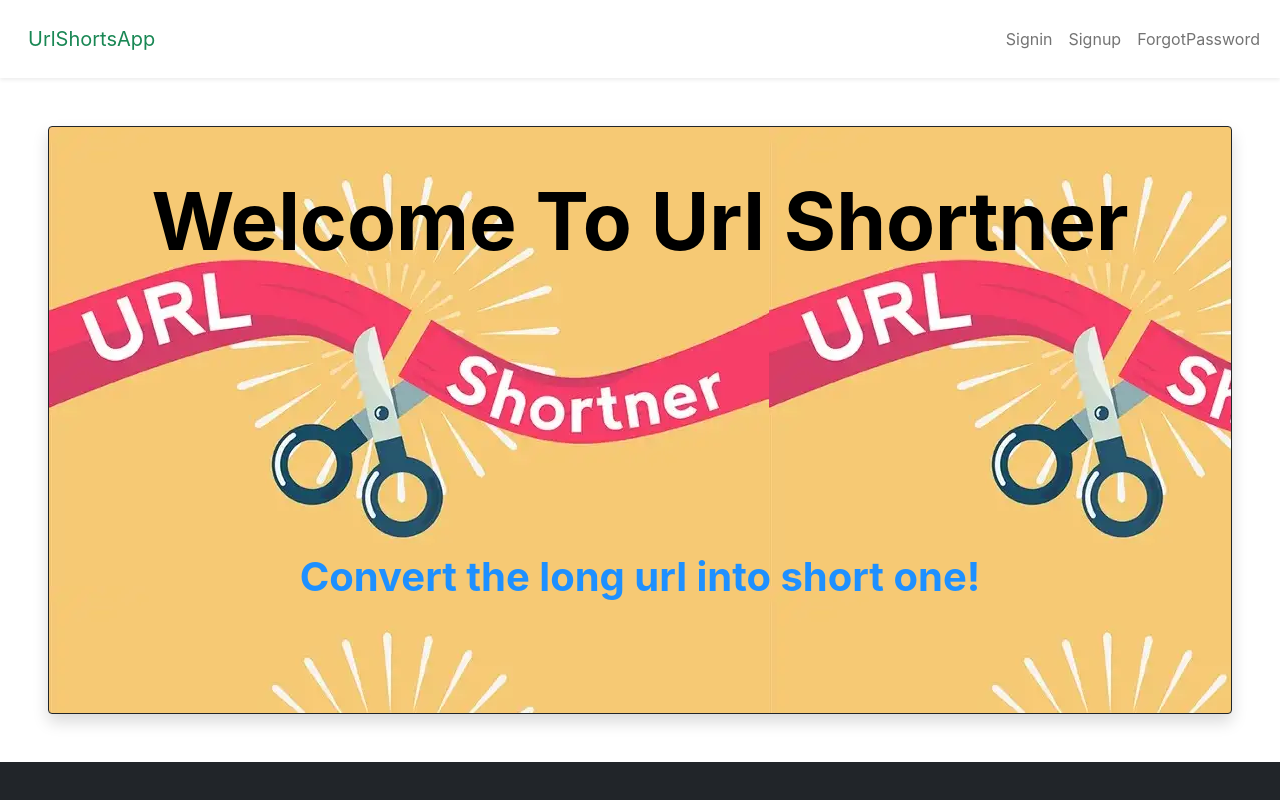
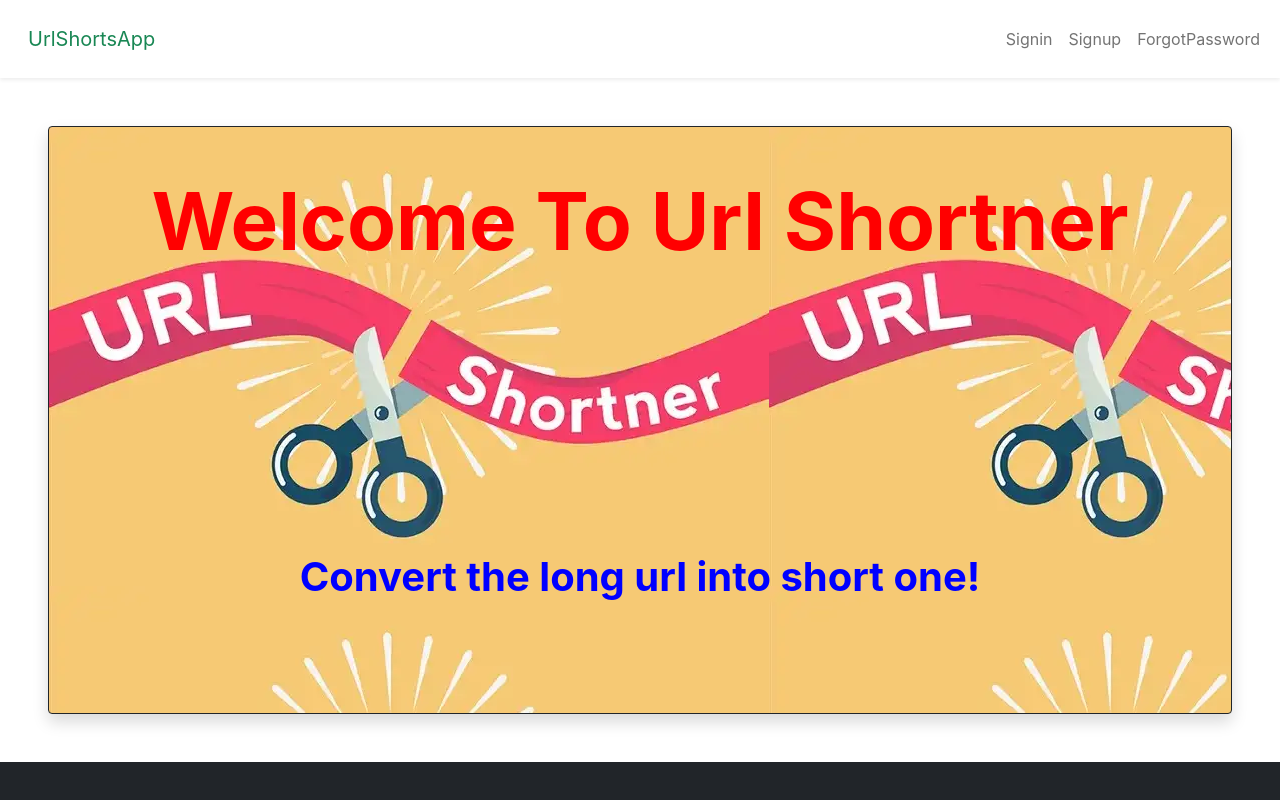
Before and after one commit to JP8433/url-shortner-frontend, a React (Create React App) app: page / in a window 1280 px wide. Shown: the top 800 px of the page. Built offline with nearby package versions, Linux system fonts and the light colour scheme.

Commit message:
Update App.css

```diff
--- a/src/App.css
+++ b/src/App.css
@@ -6,13 +6,13 @@
 }
 
 .welcome{
-  color: black;
+  color: red;
   font-weight: bold;
   margin-top:-50px
 
 }
 .longurl{
-  color:DodgerBlue;
+  color:Blue;
   font-weight:bold;
 
   display:flex;
```
